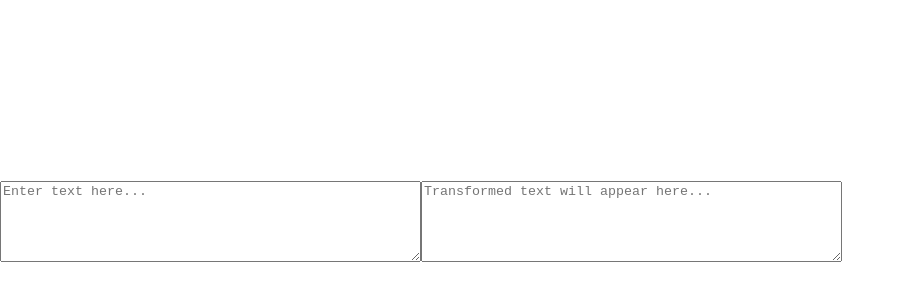
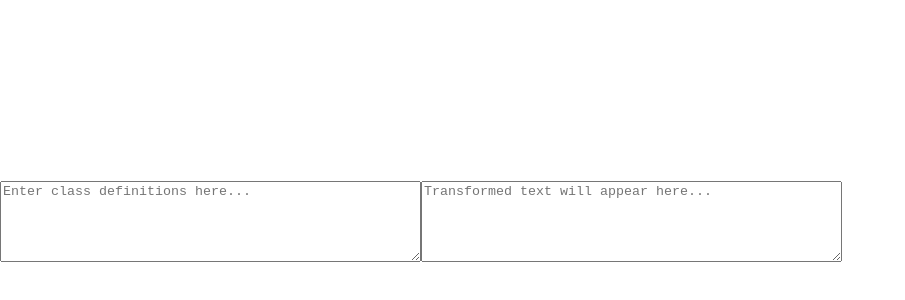
Before and after one commit to XMON3R/code-data-wiz, a React (Vite) app: page / in a window 1280 px wide. Shown: the part 176-476 px from the top of the page, without its empty margins (0-905 px from the left). Built offline with nearby package versions, Linux system fonts and the light colour scheme.

Commit message:
first steps to MDD, generates the text to the right

```diff
--- a/package.json
+++ b/package.json
@@ -10,6 +10,7 @@
     "preview": "vite preview"
   },
   "dependencies": {
+    "@pintora/cli": "^0.7.6",
     "react": "^18.2.0",
     "react-dom": "^18.2.0"
   },
--- a/src/App.jsx
+++ b/src/App.jsx
@@ -1,4 +1,50 @@
-import React from 'react';
+import React, { useEffect, useRef } from 'react';
+import './styles/index.css';
+import useAppLogic from './app.service';
+//import { render } from '@pintora/cli';
+
+const App = () => {
+  const { text1, text2, handleChangeText1, parsedDiagram } = useAppLogic();
+  const diagramContainerRef = useRef(null);
+
+  useEffect(() => {
+    /*
+    if (parsedDiagram) {
+      render({
+        code: parsedDiagram,
+        container: diagramContainerRef.current,
+      });
+    }
+    */
+  }, [parsedDiagram]);
+
+  return (
+    <div className="textarea-container">
+      <textarea
+        id="text1"
+        rows={5}
+        cols={50}
+        placeholder="Enter class definitions here..."
+        onChange={handleChangeText1}
+        value={text1} // Bind value to text1
+      />
+      <textarea
+        id="text2"
+        rows={5}
+        cols={50}
+        placeholder="Transformed text will appear here..."
+        readOnly
+        value={text2} // Bind value to text2
+      />
+      <div ref={diagramContainerRef} className="diagram-container" />
+    </div>
+  );
+};
+
+export default App;
+
+
+/*import React from 'react';
 import './styles/index.css';
 import useAppLogic from './app.service';
 
@@ -23,7 +69,7 @@ const { text1, text2, handleChangeText1 } = useAppLogic();
 };
 
 export default App;
-
+*/
 
 /* import React, { useState, useEffect } from 'react';
 import './index.css';
--- a/src/app.service.tsx
+++ b/src/app.service.tsx
@@ -1,4 +1,80 @@
 import { useState, useEffect } from 'react';
+
+const useAppLogic = () => {
+  const [text1, setText1] = useState('');
+  const [text2, setText2] = useState('');
+  const [parsedDiagram, setParsedDiagram] = useState('');
+
+  let typingTimer: any;
+
+  useEffect(() => {
+    const inputElement = document.getElementById('text1') as HTMLTextAreaElement;
+    const handleInput = () => {
+      clearTimeout(typingTimer);
+      const newText = inputElement.value;
+      setText1(newText);
+      typingTimer = setTimeout(() => {
+        translateText(newText);
+      }, 300);
+    };
+    const handleKeyUp = () => {
+      clearTimeout(typingTimer);
+      typingTimer = setTimeout(() => {
+        translateText(inputElement.value);
+      }, 300);
+    };
+    inputElement.addEventListener('input', handleInput);
+    inputElement.addEventListener('keyup', handleKeyUp);
+    return () => {
+      inputElement.removeEventListener('input', handleInput);
+      inputElement.removeEventListener('keyup', handleKeyUp);
+    };
+  }, []);
+
+  const translateText = (text: string) => {
+    const diagram = parseClasses(text);
+    setParsedDiagram(diagram);
+    setText2(diagram); // Update the second textarea with the diagram text
+  };
+
+  const parseClasses = (text: string) => {
+    const classRegex = /class (\w+)\s*\{([^}]*)\}/g;
+    let diagram = 'classDiagram\n';
+    let match;
+
+    while ((match = classRegex.exec(text)) !== null) {
+      const className = match[1];
+      const attributes = match[2]
+        .split('\n')
+        .map(attr => attr.trim())
+        .filter(attr => attr !== '');
+
+      diagram += `class ${className} {\n`;
+      attributes.forEach(attr => {
+        diagram += `  ${attr}\n`;
+      });
+      diagram += `}\n`;
+    }
+
+    return diagram;
+  };
+
+  const handleChangeText1 = (event: React.ChangeEvent<HTMLTextAreaElement>) => {
+    const newText = event.target.value;
+    setText1(newText);
+    clearTimeout(typingTimer);
+    typingTimer = setTimeout(() => {
+      translateText(newText);
+    }, 300);
+  };
+
+  return { text1, text2, handleChangeText1, parsedDiagram };
+};
+
+export default useAppLogic;
+
+
+/*import { useState, useEffect } from 'react';
 
 const useAppLogic = () => {
   const [text1, setText1] = useState('');
@@ -50,3 +126,4 @@ const useAppLogic = () => {
 };
 
 export default useAppLogic;
+*/
```
Also changed, not shown: extratext.txt, 1 other file (tests, documents, lock files or other folders).
